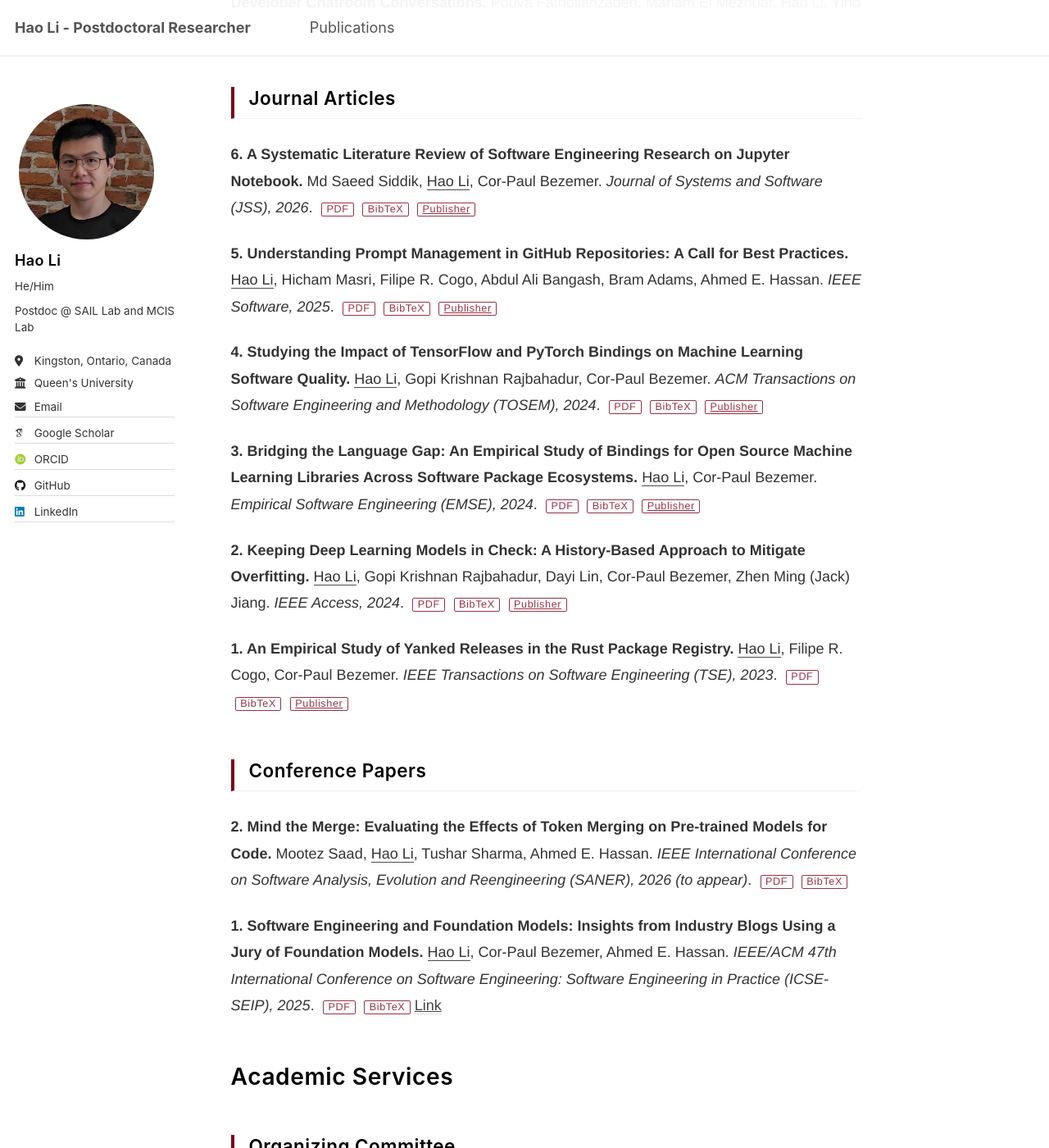
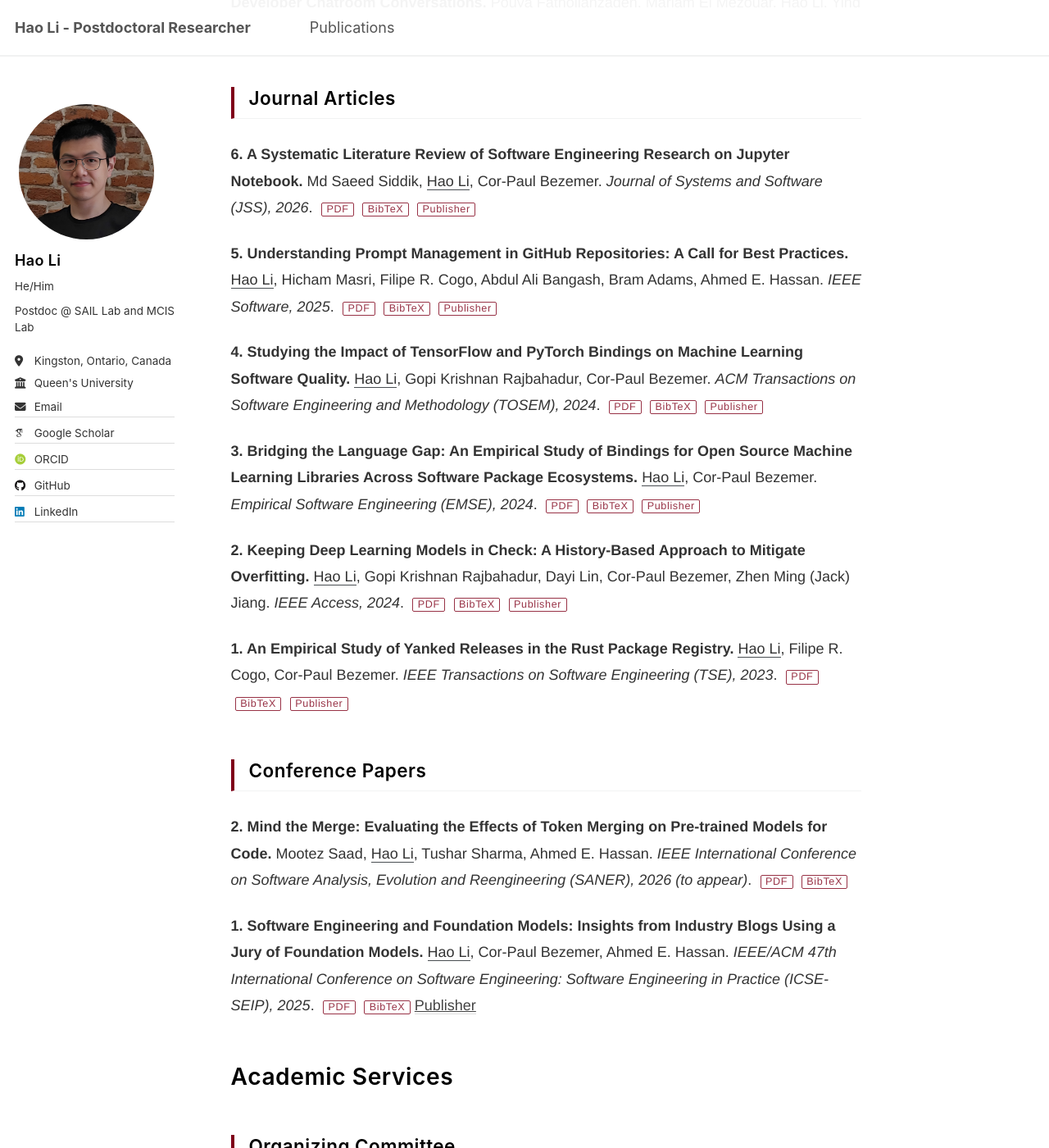
Before and after one commit to Leo-LiHao/Leo-LiHao.github.io, a Jekyll site: the page built from _pages/about.md, in a window 1280 px wide and 1400 px high, scrolled down 2138 px. Shown: the whole window at 82% size. Built offline with Jekyll 4.4.1, drawn with Linux system fonts in a browser that asks for light colours; some web fonts are replaced.

Commit message:
updated style

```diff
--- a/_pages/about.md
+++ b/_pages/about.md
@@ -75,7 +75,7 @@
 
 **2\. Mind the Merge: Evaluating the Effects of Token Merging on Pre-trained Models for Code.** Mootez Saad, <u>Hao Li</u>, Tushar Sharma, Ahmed E. Hassan. *IEEE International Conference on Software Analysis, Evolution and Reengineering (SANER), 2026 (to appear)*. [PDF](https://leo-lihao.github.io/files/C2.pdf) [BibTeX](https://leo-lihao.github.io/files/C2.bib)
 
-**1\. Software Engineering and Foundation Models: Insights from Industry Blogs Using a Jury of Foundation Models.** <u>Hao Li</u>, Cor-Paul Bezemer, Ahmed E. Hassan. *IEEE/ACM 47th International Conference on Software Engineering: Software Engineering in Practice (ICSE-SEIP), 2025*. [PDF](https://leo-lihao.github.io/files/C1.pdf) [BibTeX](https://leo-lihao.github.io/files/C1.bib) [Link](https://2026.msrconf.org/track/msr-2026-mining-challenge)
+**1\. Software Engineering and Foundation Models: Insights from Industry Blogs Using a Jury of Foundation Models.** <u>Hao Li</u>, Cor-Paul Bezemer, Ahmed E. Hassan. *IEEE/ACM 47th International Conference on Software Engineering: Software Engineering in Practice (ICSE-SEIP), 2025*. [PDF](https://leo-lihao.github.io/files/C1.pdf) [BibTeX](https://leo-lihao.github.io/files/C1.bib) [Publisher](https://doi.org/10.1109/ICSE-SEIP66354.2025.00033)
 
 # Academic Services
 
--- a/_sass/_custom-enhancements.scss
+++ b/_sass/_custom-enhancements.scss
@@ -132,7 +132,7 @@
 /* Enhanced button styling for PDF/BibTeX/Link/Video links - Minimalist Text */
 a[href$=".pdf"],
 a[href$=".bib"],
-.btn-pub,
+a.btn-pub,
 .page__content li a {
   display: inline-block;
   background: transparent;
@@ -158,7 +158,7 @@
 
 a[href$=".pdf"]:hover,
 a[href$=".bib"]:hover,
-.btn-pub:hover,
+a.btn-pub:hover,
 .page__content li a:hover {
   background: $muji-accent;
   color: white;
```
